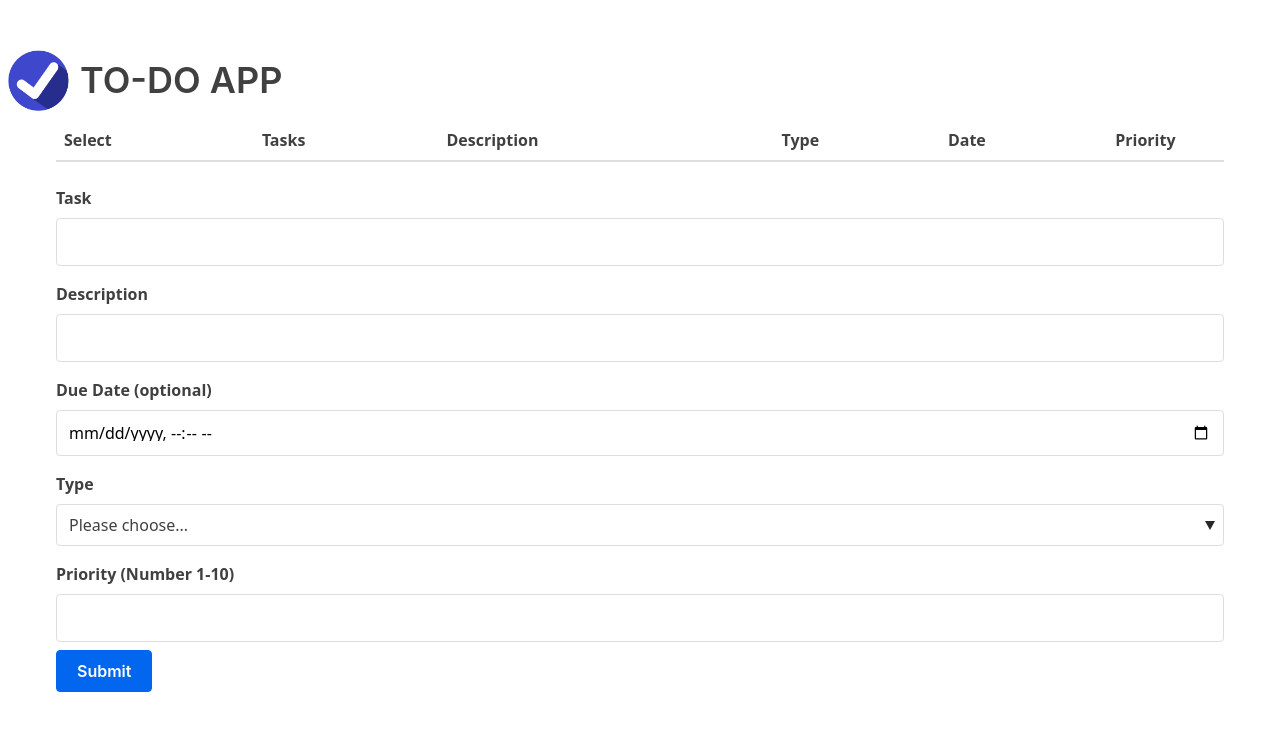
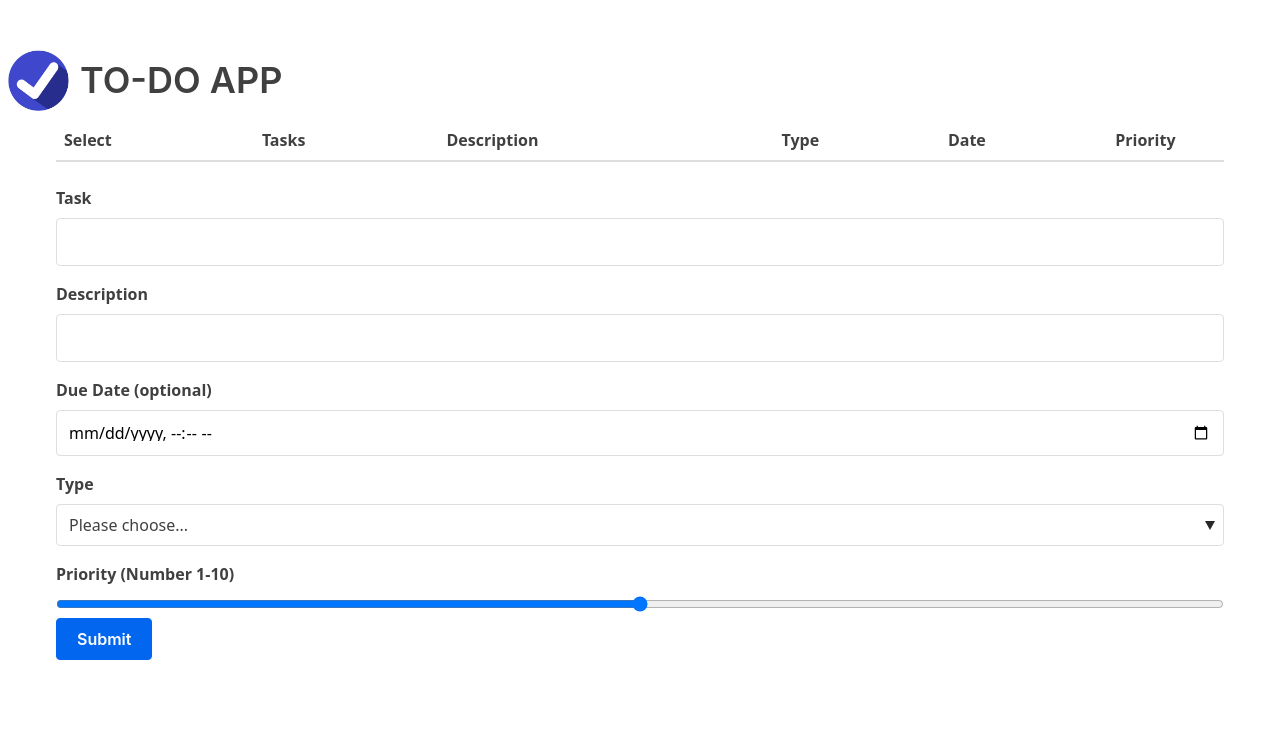
Before and after one commit to Angop/ToDoApp, a React (Create React App) app in the folder Frontend/: page / in a window 1280 px wide. Shown: the top 730 px of the page. Built offline with nearby package versions, Linux system fonts and the light colour scheme; no server answers.

Commit message:
Changed Priority to slider

```diff
--- a/Frontend/package.json
+++ b/Frontend/package.json
@@ -9,10 +9,11 @@
     "@testing-library/user-event": "^12.6.0",
     "axios": "^0.21.1",
     "bootstrap": "^5.0.0-beta2",
+    "bubble": "^0.1.0",
     "react": "^17.0.1",
     "react-bootstrap": "^1.4.3",
     "react-dom": "^17.0.1",
-    "react-scripts": "4.0.1",
+    "react-scripts": "^4.0.1",
     "web-vitals": "^0.2.4"
   },
   "scripts": {
--- a/Frontend/src/Form.js
+++ b/Frontend/src/Form.js
@@ -62,7 +62,8 @@ class Form extends Component {
 
                  <label htmlFor="type">Type</label>
                  <select name="type" onChange={this.handleChange}>
-                   <option selected disabled>Please choose...</option>  <option name="type" id="type" value="School">School</option>
+                   <option selected disabled>Please choose...</option>
+                   <option name="type" id="type" value="School">School</option>
                    <option name="type" id="type" value="Work">Work</option>
                    <option name="type" id="type" value="Errand">Errand</option>
                    <option name="type" id="type" value="House Work">House Work</option>
@@ -70,12 +71,19 @@ class Form extends Component {
                  </select>
 
                  <label htmlFor="priority">Priority (Number 1-10)</label>
+                 <div className="slider-parent">
                    <input
-                   type="text"
+                     type="range"
                      name="priority"
                      id="priority"
+                     min="0"
+                     max="10"
+                     steps="1"
                      value={priority}
                      onChange={this.handleChange} />
+                  <output>{priority}</output>
+                </div>
+
                  <input type="button" value="Submit" onClick={this.submitForm} />
                </form>
              );
--- a/Frontend/src/Table.js
+++ b/Frontend/src/Table.js
@@ -77,13 +77,13 @@ const TableBody = props => {
         var formattedHour = null
         if (hour > 11){
           hour = hour - 12
-          if (hour == 0){
+          if (hour === 0){
             hour = 12
           }
           formattedHour = hour.toString().concat(':',minuteString,' PM')
         }
         else{
-          if (hour == 0){
+          if (hour === 0){
             hour = 12
           }
           formattedHour = hour.toString().concat(':',minuteString,' AM')
```
Also changed, not shown: 2 other files (tests, documents, lock files or other folders). Lines whose indentation alone changed are shown as unchanged.
